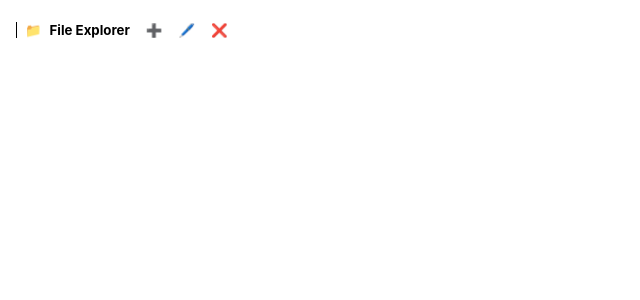
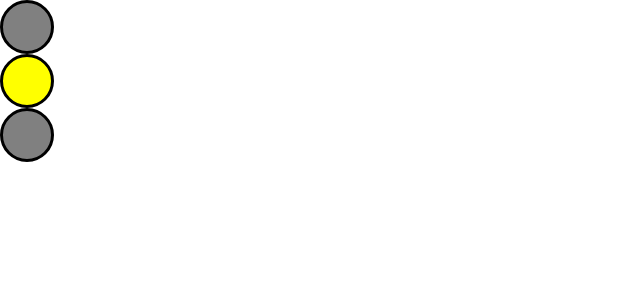
Before and after one commit to bhavyaajainn/Frontend-Interview_Preparation, a React (Create React App) app in the folder machine-coding/: page / in a window 1280 px wide. Shown: the top 300 px of the page, without its empty margins (0-640 px from the left). Built offline with nearby package versions, Linux system fonts and the light colour scheme.

Commit message:
React Traffic Lights

```diff
--- a/machine-coding/src/App.js
+++ b/machine-coding/src/App.js
@@ -1,8 +1,9 @@
 import ReactFileExplorer from "./components/ReactFileExplorer2/ReactFileExplorer";
 import ReactNestedComponents from "./components/ReactNestedComments/ReactNestedComponents";
+import ReactTrafficLights from "./components/ReactTrafficLights/ReactTrafficLights";
 
 function App() {
-  return <ReactFileExplorer />;
+  return <ReactTrafficLights />;
 }
 
 export default App;
--- /dev/null
+++ b/machine-coding/src/components/ReactTrafficLights/ReactTrafficLights.css
@@ -0,0 +1,6 @@
+.signal {
+  height: 3rem;
+  width: 3rem;
+  border: 3px solid black;
+  border-radius: 50%;
+}
--- /dev/null
+++ b/machine-coding/src/components/ReactTrafficLights/ReactTrafficLights.js
@@ -0,0 +1,35 @@
+import React, { useEffect, useState } from "react";
+import "./ReactTrafficLights.css";
+
+const Signal = ({ color, isActive }) => {
+  return (
+    <div
+      className="signal"
+      style={{ backgroundColor: `${isActive ? color : "grey"}` }}
+    ></div>
+  );
+};
+
+const ReactTrafficLights = ({ lights = ["green", "yellow", "red"] }) => {
+  const [active, setActive] = useState(0);
+  useEffect(() => {
+    const intervalId = setInterval(() => {
+      setActive((prevActive) => {
+        return (prevActive + 1) % lights.length;
+      });
+    }, 1000);
+    return () => {
+      clearInterval(intervalId);
+    };
+  }, []);
+
+  return (
+    <>
+      {lights?.map((color, index) => {
+        return <Signal key={index} isActive={active === index} color={color} />;
+      })}
+    </>
+  );
+};
+
+export default ReactTrafficLights;
```
